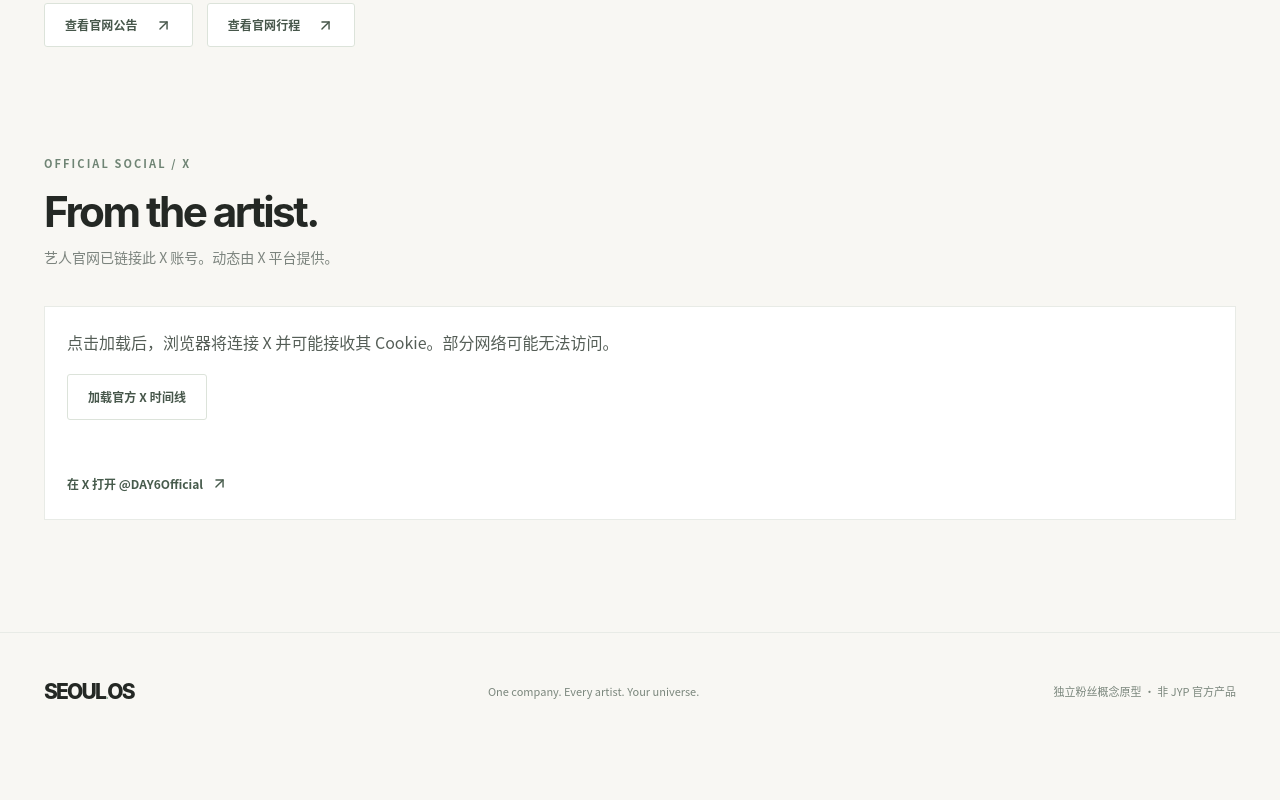
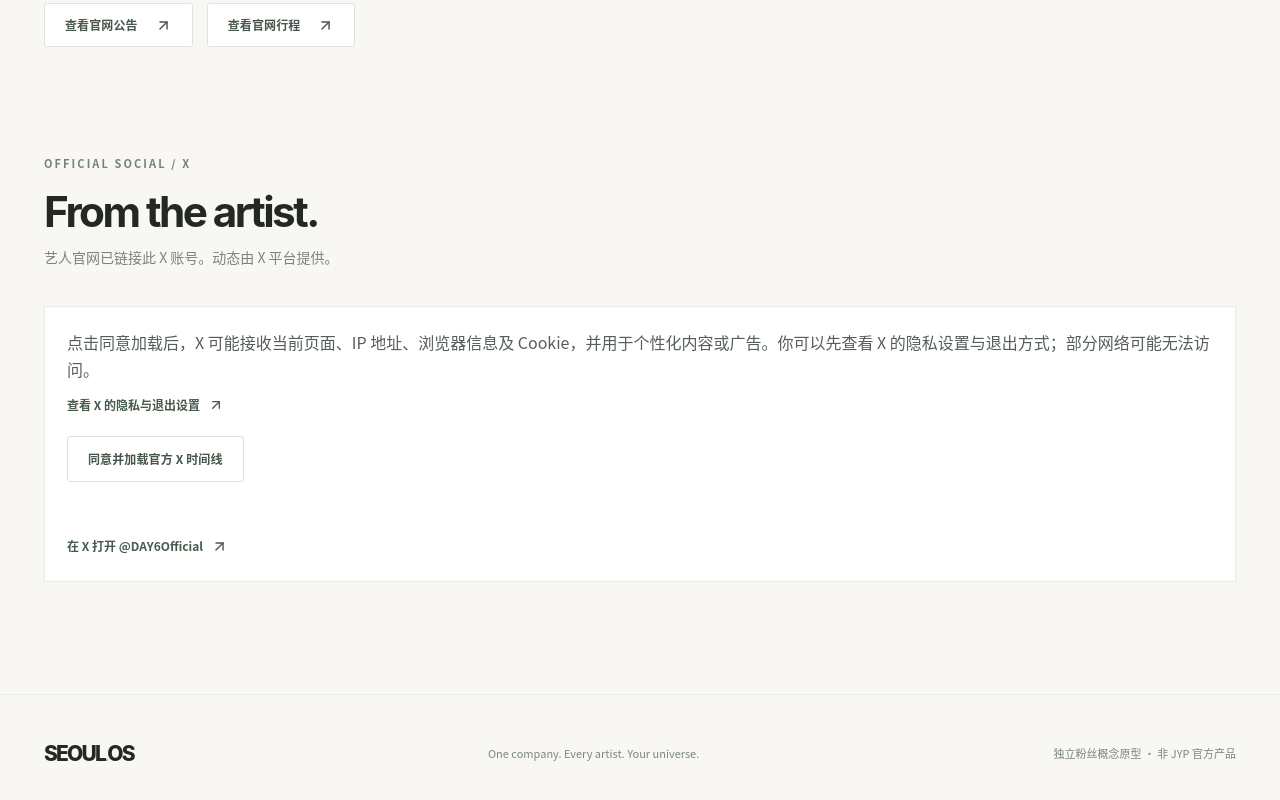
Before and after one commit to faxiusanda9-coder/seoul-os, a React (Vite) app: page /#/artists/day6 in a window 1280 px wide. Shown: the part 8597-9397 px from the top of the page. Before the commit the page ends 9347 px from the top, so only its background shows below. Built offline with nearby package versions, Linux system fonts and the light colour scheme.

Commit message:
fix: require informed click before X embed and show privacy controls

```diff
--- a/src/components/OfficialXTimeline.tsx
+++ b/src/components/OfficialXTimeline.tsx
@@ -5,7 +5,7 @@
 
 type XWidgets = { widgets: {
   createTimeline: (source: { sourceType: "profile"; screenName: string },
-    target: HTMLElement, options: { theme: "light"; height: number; chrome: string }) => Promise<HTMLElement | undefined>;
+    target: HTMLElement, options: { theme: "light"; height: number; chrome: string; dnt: true }) => Promise<HTMLElement | undefined>;
 } };
 declare global { interface Window { twttr?: XWidgets } }
 
@@ -37,7 +37,7 @@
         target.current.replaceChildren();
         const node = await window.twttr.widgets.createTimeline(
           { sourceType: "profile", screenName: account.accountHandle },
-          target.current, { theme: "light", height: 470, chrome: "noheader nofooter" },
+          target.current, { theme: "light", height: 470, chrome: "noheader nofooter", dnt: true },
         );
         if (!node) throw new Error("X timeline unavailable");
         if (active) setState("loaded");
@@ -50,6 +50,9 @@
       <h2>From the artist.</h2><p className="section-note">{t("official.xIntro")}</p></div></div>
     <div className="official-x-box">
       <p>{t("official.xPrivacy")}</p>
+      <a className="text-link official-x-privacy-link" href="https://help.x.com/en/rules-and-policies/x-cookies" target="_blank" rel="noopener noreferrer">
+        {t("official.xChoices")} <ArrowUpRight size={16} />
+      </a>
       {state === "idle" && <button type="button" className="outline-button" onClick={() => setState("loading")}>
         {t("official.loadX")}
       </button>}
--- a/src/locales/en.json
+++ b/src/locales/en.json
@@ -22,8 +22,9 @@
   "official.scheduleTitle": "Official schedules",
   "official.calendarNote": "No verified event dates have been imported. Open each artist's official schedule. A notice's publication date is never treated as an event date.",
   "official.xIntro": "This X account is linked by the artist's official site. Posts are provided by X.",
-  "official.xPrivacy": "Loading connects your browser to X and may set its cookies. The service may be unreachable on some networks.",
-  "official.loadX": "Load official X timeline",
+  "official.xPrivacy": "If you choose to load this, X may receive this page, your IP address, browser information and cookies, and may use them to personalize content or ads. Review X privacy controls and opt-out options first. X may be unreachable on some networks.",
+  "official.xChoices": "X privacy and opt-out options",
+  "official.loadX": "Agree and load official X timeline",
   "official.xLoading": "Loading X timeline…",
   "official.xFailed": "X could not load. Use the official account link below.",
   "official.xTimeline": "Official X timeline for @{handle}",
--- a/src/locales/zh-CN.json
+++ b/src/locales/zh-CN.json
@@ -22,8 +22,9 @@
   "official.scheduleTitle": "查看官方行程",
   "official.calendarNote": "当前未导入可核实的活动日期；官方行程链接可供逐艺人查询。公告发布日期不会被当作活动日期。",
   "official.xIntro": "艺人官网已链接此 X 账号。动态由 X 平台提供。",
-  "official.xPrivacy": "点击加载后，浏览器将连接 X 并可能接收其 Cookie。部分网络可能无法访问。",
-  "official.loadX": "加载官方 X 时间线",
+  "official.xPrivacy": "点击同意加载后，X 可能接收当前页面、IP 地址、浏览器信息及 Cookie，并用于个性化内容或广告。你可以先查看 X 的隐私设置与退出方式；部分网络可能无法访问。",
+  "official.xChoices": "查看 X 的隐私与退出设置",
+  "official.loadX": "同意并加载官方 X 时间线",
   "official.xLoading": "正在加载 X 时间线…",
   "official.xFailed": "X 嵌入未能加载；可使用下方官方账号链接。",
   "official.xTimeline": "@{handle} 的官方 X 时间线",
--- a/src/styles.css
+++ b/src/styles.css
@@ -2815,6 +2815,7 @@
 .official-x-box .outline-button { margin: 18px 0; }
 .official-x-embed { max-width: 580px; margin: 16px 0; overflow: hidden; }
 .official-x-box .text-link { display: inline-flex; }
+.official-x-box .official-x-privacy-link { display: flex; width: fit-content; margin-top: 10px; }
 @media (max-width: 760px) {
   .official-source-list, .official-preview-links { grid-template-columns: 1fr; }
   .official-schedule-grid { grid-template-columns: repeat(2, minmax(0, 1fr)); }
```
Also changed, not shown: 3 other files (tests, documents, lock files or other folders).
